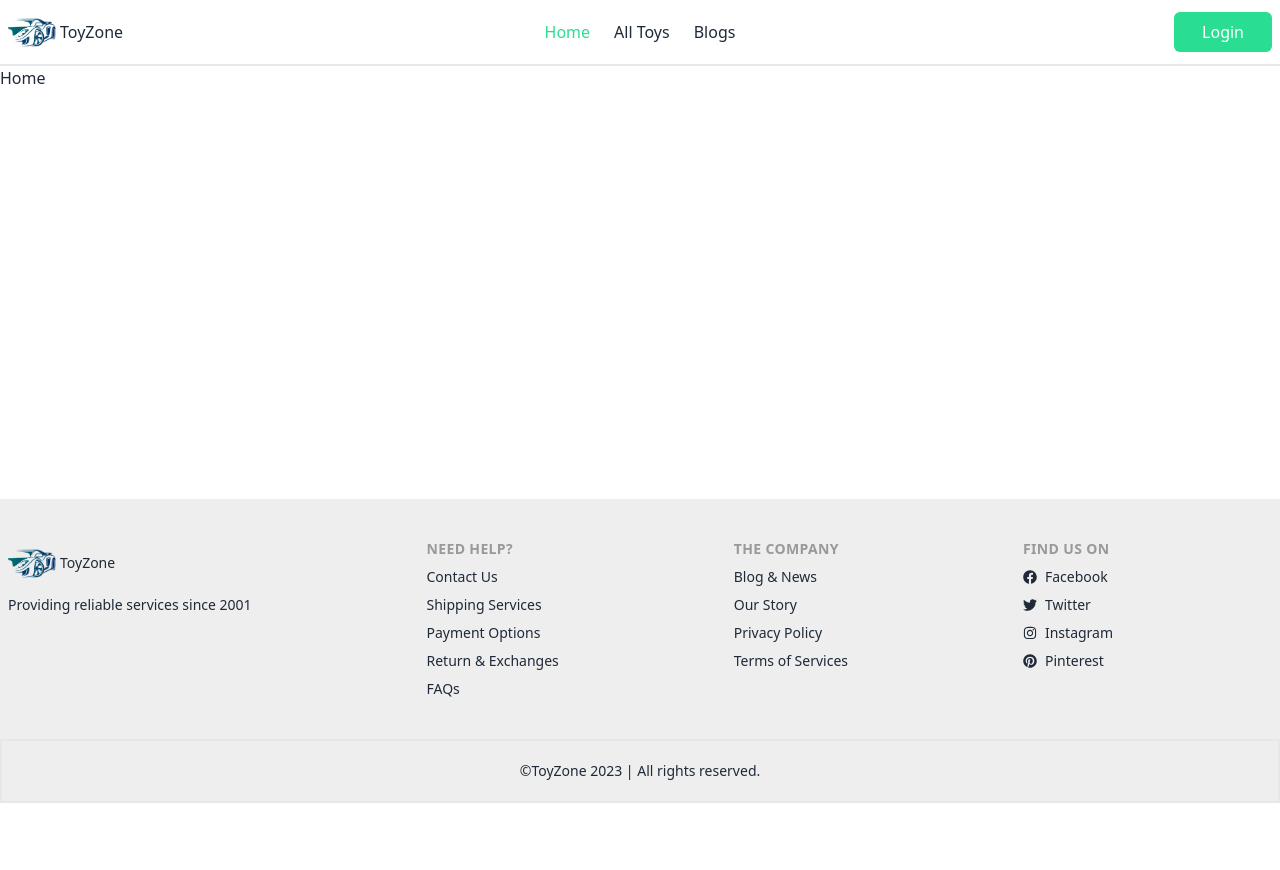
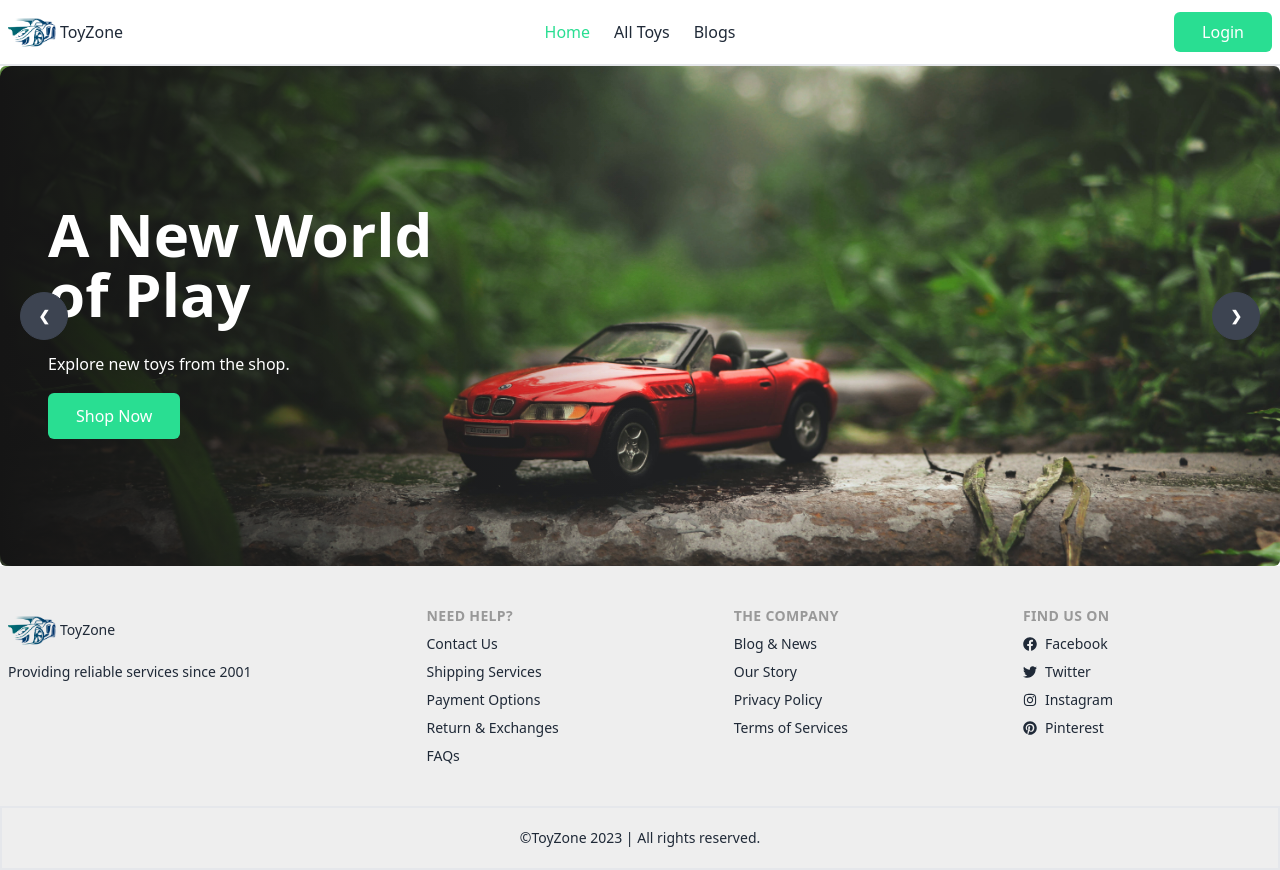
Before and after one commit to abumotaleb99/toyzone-client, a React (Vite) app: page / in a window 1280 px wide. Before the commit the page ends 803 px from the top, so only its background shows below. Built offline with nearby package versions, Linux system fonts and the light colour scheme; no server answers; grey boxes are pictures that could not be loaded.

Commit message:
added banner

```diff
--- /dev/null
+++ b/src/pages/Home/Banner.jsx
@@ -0,0 +1,97 @@
+import React from "react";
+import img1 from "../../assets/banner/banner1.jpg";
+import img2 from "../../assets/banner/banner2.jpg";
+import img3 from "../../assets/banner/banner3.jpg";
+import { Link } from "react-router-dom";
+
+const Banner = () => {
+  return (
+    <div className="carousel w-full max-w-7xl mx-auto max-h-[500px] md:px-0">
+      <div id="slide1" className="carousel-item relative w-full">
+        <img src={img1} className="w-full object-cover rounded-md" />
+        <div className="absolute flex flex-col justify-center h-full bg-gradient-to-r from-[#151515] to-[rgba(21, 21, 21, 0)] ps-12 rounded-xl">
+          <div className="space-y-5 sm:space-y-7 w-2/3 text-white">
+            <h2 className="text-4xl sm:text-6xl font-bold">
+              A New World of Play
+            </h2>
+            <p className="hidden sm:block">Explore new toys from the shop.</p>
+            <div>
+              <Link
+                to="/login"
+                className="text-white bg-[#29DE92] hover:bg-[#32A575] px-7 py-3 rounded-md"
+              >
+                Shop Now
+              </Link>
+            </div>
+          </div>
+        </div>
+        <div className="absolute flex justify-between transform -translate-y-1/2 left-5 right-5 top-1/2">
+          <a href="#slide3" className="btn btn-circle">
+            ❮
+          </a>
+          <a href="#slide2" className="btn btn-circle">
+            ❯
+          </a>
+        </div>
+      </div>
+      <div id="slide2" className="carousel-item relative w-full">
+        <img src={img2} className="w-full object-cover rounded-md" />
+        <div className="absolute flex flex-col justify-center h-full bg-gradient-to-r from-[#151515] to-[rgba(21, 21, 21, 0)] ps-12 rounded-xl">
+          <div className="space-y-5 sm:space-y-7 w-2/3 text-white">
+            <h2 className="text-4xl sm:text-6xl font-bold">
+              Play Time Never Ends
+            </h2>
+            <p className="hidden sm:block">
+              Create new fun with the latest toys from top brands.
+            </p>
+            <div>
+              <Link
+                to="/login"
+                className="text-white bg-[#29DE92] hover:bg-[#32A575] px-7 py-3 rounded-md"
+              >
+                Shop Now
+              </Link>
+            </div>
+          </div>
+        </div>
+        <div className="absolute flex justify-between transform -translate-y-1/2 left-5 right-5 top-1/2">
+          <a href="#slide1" className="btn btn-circle">
+            ❮
+          </a>
+          <a href="#slide3" className="btn btn-circle">
+            ❯
+          </a>
+        </div>
+      </div>
+      <div id="slide3" className="carousel-item relative w-full">
+        <img src={img3} className="w-full object-cover rounded-md" />
+        <div className="absolute flex flex-col justify-center h-full bg-gradient-to-r from-[#151515] to-[rgba(21, 21, 21, 0)] ps-12 rounded-xl">
+          <div className="space-y-5 sm:space-y-7 w-2/3 text-white">
+            <h2 className="text-4xl sm:text-6xl font-bold">
+              Kidding Around Toys
+            </h2>
+            <p className="hidden sm:block">The best toy store in Bangladesh.</p>
+            <div>
+              <Link
+                to="/login"
+                className="text-white bg-[#29DE92] hover:bg-[#32A575] px-7 py-3 rounded-md"
+              >
+                Shop Now
+              </Link>
+            </div>
+          </div>
+        </div>
+        <div className="absolute flex justify-between transform -translate-y-1/2 left-5 right-5 top-1/2">
+          <a href="#slide2" className="btn btn-circle">
+            ❮
+          </a>
+          <a href="#slide1" className="btn btn-circle">
+            ❯
+          </a>
+        </div>
+      </div>
+    </div>
+  );
+};
+
+export default Banner;
--- a/src/pages/Home/Home.jsx
+++ b/src/pages/Home/Home.jsx
@@ -1,10 +1,11 @@
 import React from "react";
+import Banner from "./Banner";
 
 const Home = () => {
   return (
-    <div>
-      <h2>Home</h2>
-    </div>
+    <>
+      <Banner></Banner>
+    </>
   );
 };
 
```
